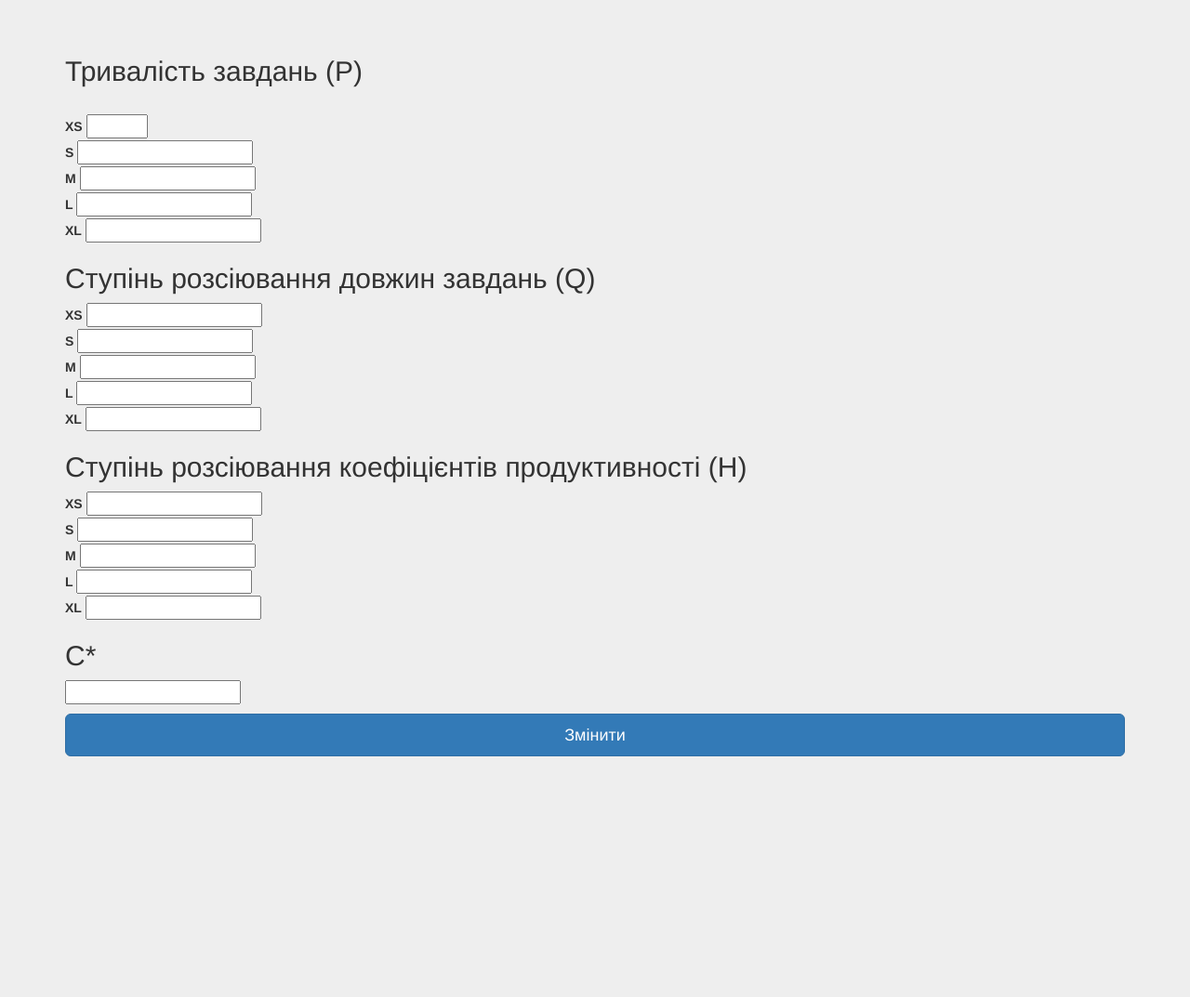
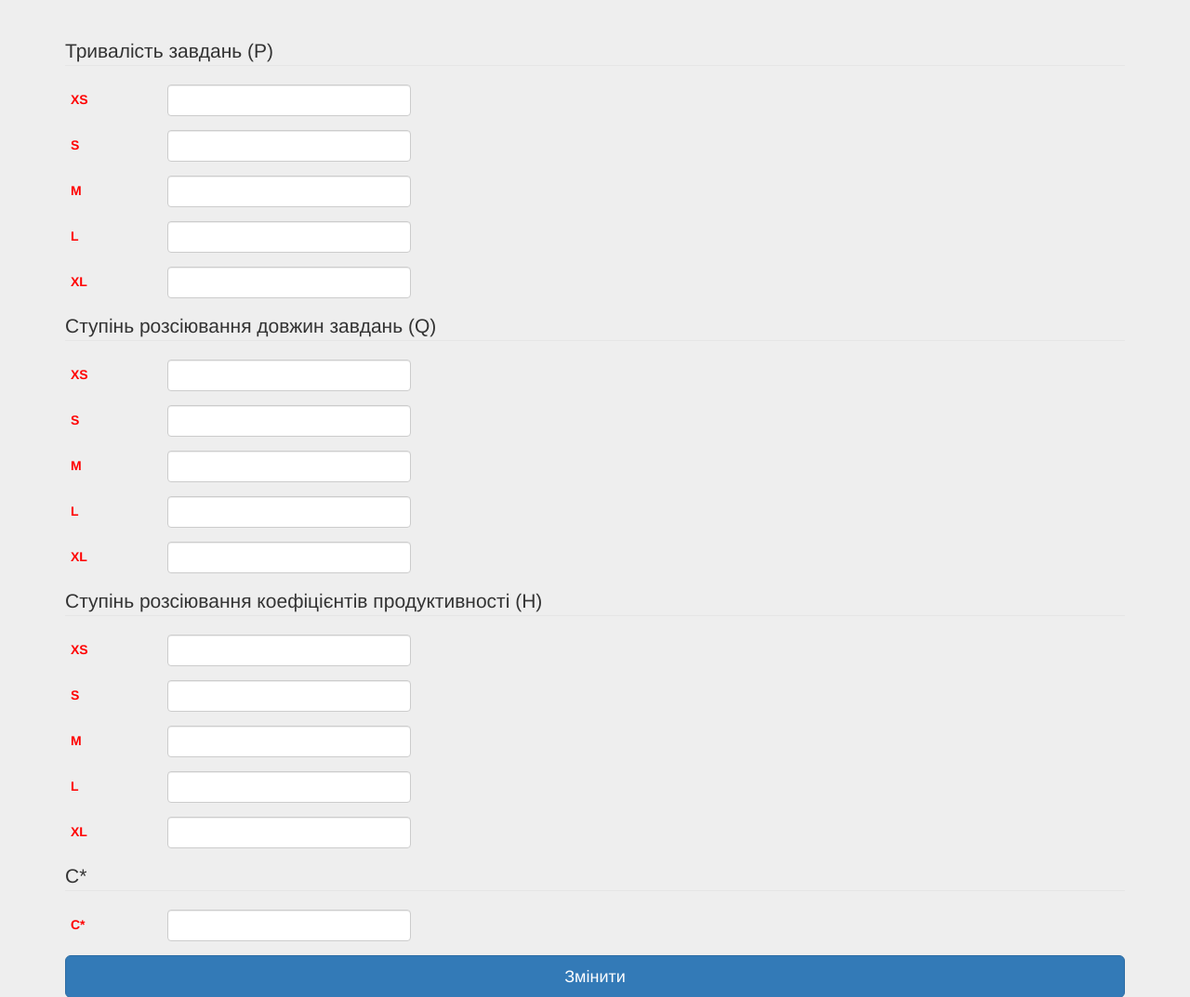
Before and after one commit to mcxemic/Graduate_work, a Flask app: page /options in a window 1280 px wide. Shown: the top 1073 px of the page at 93% size. Before the commit the page ends 814 px from the top, so only its background shows below. Run offline with Flask 2, Linux system fonts and the light colour scheme; some libraries are stand-ins or nearby versions.

Commit message:
bootstrap working

```diff
--- a/Graduate_work/main.py
+++ b/Graduate_work/main.py
@@ -138,7 +138,7 @@ class InterfaceForm(FlaskForm):
 
 class OptionForm(FlaskForm):
     P_XS = IntegerField('XS', validators=[InputRequired(), NumberRange(1, 100)])
-    P_S = IntegerField('S ')
+    P_S = IntegerField('S')
     P_M = IntegerField('M ')
     P_L = IntegerField('L ')
     P_XL = IntegerField('XL')
--- a/Graduate_work/static/style.css
+++ b/Graduate_work/static/style.css
@@ -4,7 +4,10 @@ body {
   background-color: #eee;
 }
 
-.textlabel{
-margin-right: 50px;
-color: blue;
+label {
+  width: 1100px;
+  display: block;
+  vertical-align: top;
+  margin: 6px;
+  color : red
 }
--- a/Graduate_work/templates/options.html
+++ b/Graduate_work/templates/options.html
@@ -5,58 +5,95 @@
 <head>
     <meta charset="UTF-8">
     <title>Вхідні параметри</title>
+
 </head>
 
 {% block styles %}
 {{super()}}
-<link rel="stylesheet" href="{{url_for('static', filename='style.css')}}">
+<link rel="stylesheet" href="{{url_for('.static', filename='style.css')}}">
 {% endblock %}
 
 {% block content %}
+
 <div class="container">
-    <form method="POST">
-    <h2>Тривалість завдань (P)</h2>
-    {{ form.csrf_token }} <br>
-    {{ form.P_XS.label }}
-    {{ form.P_XS }} <br>
-    {{ form.P_S.label }}
-    {{ form.P_S }} <br>
-    {{ form.P_M.label }}
-    {{ form.P_M }} <br>
-    {{ form.P_L.label }}
-    {{ form.P_L }} <br>
-    {{ form.P_XL.label }}
-    {{ form.P_XL }} <br>
-    <h2> Ступінь розсіювання довжин завдань (Q)</h2>
-    {{ form.Q_XS.label }}
-    {{ form.Q_XS }} <br>
-    {{ form.Q_S.label }}
-    {{ form.Q_S }} <br>
-    {{ form.Q_M.label }}
-    {{ form.Q_M }} <br>
-    {{ form.Q_L.label }}
-    {{ form.Q_L }} <br>
-    {{ form.Q_XL.label }}
-    {{ form.Q_XL }} <br>
-    <h2>Cтупінь розсіювання коефіцієнтів продуктивності (H) </h2>
-    {{ form.H_XS.label }}
-    {{ form.H_XS }} <br>
-    {{ form.H_S.label }}
-    {{ form.H_S }} <br>
-    {{ form.H_M.label }}
-    {{ form.H_M }} <br>
-    {{ form.H_L.label }}
-    {{ form.H_L }} <br>
-    {{ form.H_XL.label }}
-    {{ form.H_XL }} <br>
-    <h2>C*</h2>
-    {{ form.C }} <br>
-    <ul>
-    {% for error in form.errors %}
-        <li style = "color:red;"> {{ error }} </li>
-            {% endfor %}
-    </ul>
-      <button class="btn btn-lg btn-primary btn-block" type="submit">Змінити</button>
-</form>
+    <legend>Тривалість завдань (P)</legend>
+ 				<div class="form-group row">
+	  				<label class="col-sm-1 col-form-label">XS</label>
+	  				<div class="col-sm-3">{{ form.P_XS(class_="form-control") }}</div>
+	  			</div>
+				<div class="form-group row">
+	  				<label class="col-sm-1 col-form-label">S</label>
+	  				<div class="col-sm-3">{{ form.P_S(class_="form-control") }}</div>
+				</div>
+				<div class="form-group row">
+	  				<label class="col-sm-1 col-form-label">M</label>
+	  				<div class="col-sm-3">{{ form.P_M(class_="form-control") }}</div>
+	  			</div>
+				<div class="form-group row">
+	  				<label class="col-sm-1 col-form-label">L</label>
+	  				<div class="col-sm-3">{{ form.P_L(class_="form-control") }}</div>
+				</div>
+				<div class="form-group row">
+	  				<label class="col-sm-1 col-form-label">XL</label>
+	  				<div class="col-sm-3">{{ form.P_XL(class_="form-control") }}</div>
+	  			</div>
+        <legend> Ступінь розсіювання довжин завдань (Q)</legend>
+                <div class="form-group row">
+	  				<label class="col-sm-1 col-form-label">XS</label>
+	  				<div class="col-sm-3">{{ form.Q_XS(class_="form-control") }}</div>
+	  			</div>
+				<div class="form-group row">
+	  				<label class="col-sm-1 col-form-label">S</label>
+	  				<div class="col-sm-3">{{ form.Q_S(class_="form-control") }}</div>
+				</div>
+				<div class="form-group row">
+	  				<label class="col-sm-1 col-form-label">M</label>
+	  				<div class="col-sm-3">{{ form.Q_M(class_="form-control") }}</div>
+	  			</div>
+				<div class="form-group row">
+	  				<label class="col-sm-1 col-form-label">L</label>
+	  				<div class="col-sm-3">{{ form.Q_L(class_="form-control") }}</div>
+				</div>
+				<div class="form-group row">
+	  				<label class="col-sm-1 col-form-label">XL</label>
+	  				<div class="col-sm-3">{{ form.Q_XL(class_="form-control") }}</div>
+	  			</div>
+
+    <legend>Cтупінь розсіювання коефіцієнтів продуктивності (H) </legend>
+				<div class="form-group row">
+	  				<label class="col-sm-1 col-form-label">XS</label>
+	  				<div class="col-sm-3">{{ form.H_XS(class_="form-control") }}</div>
+	  			</div>
+				<div class="form-group row">
+	  				<label class="col-sm-1 col-form-label">S</label>
+	  				<div class="col-sm-3">{{ form.H_S(class_="form-control") }}</div>
+				</div>
+				<div class="form-group row">
+	  				<label class="col-sm-1 col-form-label">M</label>
+	  				<div class="col-sm-3">{{ form.H_M(class_="form-control") }}</div>
+	  			</div>
+				<div class="form-group row">
+	  				<label class="col-sm-1 col-form-label">L</label>
+	  				<div class="col-sm-3">{{ form.H_L(class_="form-control") }}</div>
+				</div>
+				<div class="form-group row">
+	  				<label class="col-sm-1 col-form-label">XL</label>
+	  				<div class="col-sm-3">{{ form.H_XL(class_="form-control") }}</div>
+	  			</div>
+
+             <legend>C*</legend>
+        	<div class="form-group row">
+                <label class="col-sm-1 col-form-label">C*</label>
+	  				<div class="col-sm-3">{{ form.C(class_="form-control") }}</div>
+	  			</div>
+
+            <!--<ul>-->
+            <!--{% for error in form.errors %}-->
+            <!--<li style = "color:red;"> {{ error }} </li>-->
+            <!--{% endfor %}-->
+            <!--</ul>-->
+            <button class="btn btn-lg btn-primary btn-block" type="submit">Змінити</button>
+            </div>
+    </form>
 </div>
 {% endblock %}
```
Also changed, not shown: Graduate_work/templates/interface.html (+13 -7 lines).
